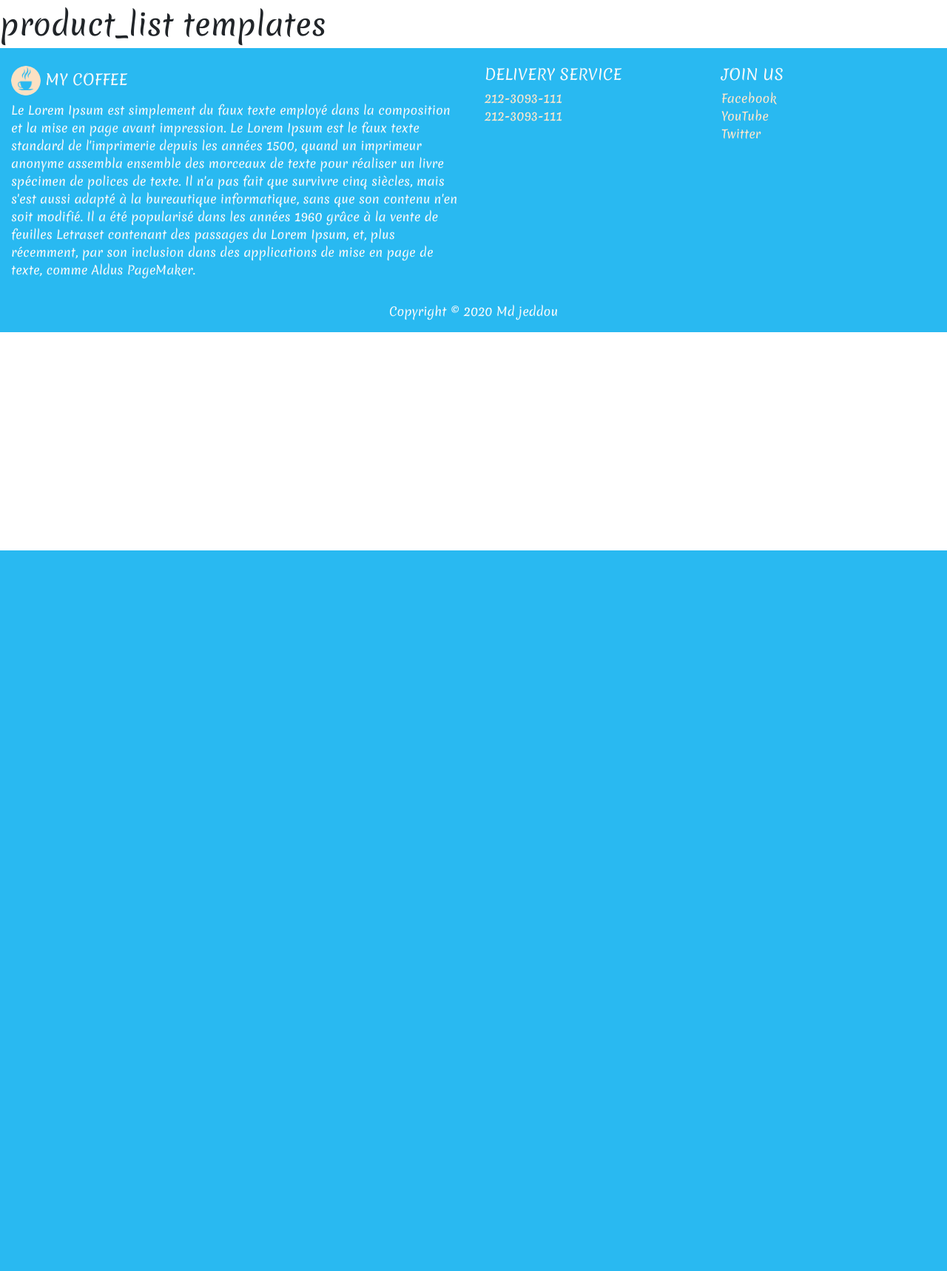
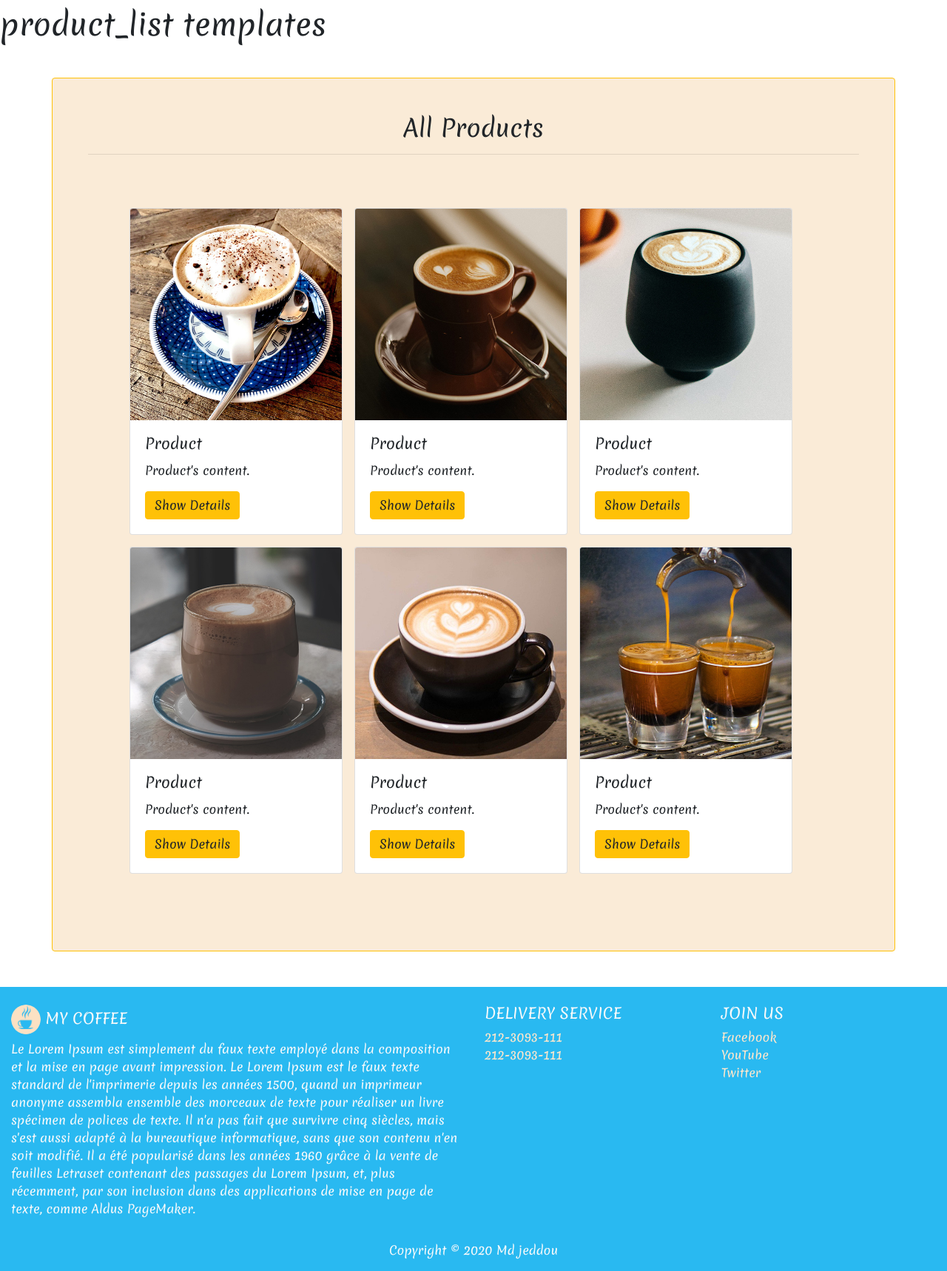
Before and after one commit to mhammed2020/Food-Platform-, a Django app: page /products/ in a window 1280 px wide. Shown: the part 56-1774 px from the top of the page at 74% size. Before the commit the page ends 800 px from the top, so only its background shows below. Run offline with Django 3.2, Linux system fonts and the light colour scheme; some libraries are stand-ins or nearby versions.

Commit message:
add productlist design

```diff
--- a/templates/products/product_list.html
+++ b/templates/products/product_list.html
@@ -5,4 +5,88 @@
 {% block content %}
 
 <h1> product_list templates  </h1>
+
+<div class="my-form container p-5 my-5 rounded border border-warning">
+    <form>
+        <h2 class="text-center">All Products</h2>
+        <hr>
+
+        <section>
+            <div class="container-fluid">
+              <div class="row p-5" >
+
+                <div>
+                  <div class="card m-2" style="width: 18rem;">
+                    <img src="img/pro1.jpg" class="card-img-top" alt="...">
+                    <div class="card-body">
+                      <h5 class="card-title">Product</h5>
+                      <p class="card-text">Product's content.</p>
+                      <a href="#" class="btn btn-warning">Show Details</a>
+                    </div>
+                  </div>
+                </div>
+
+                <div>
+                  <div class="card m-2" style="width: 18rem;">
+                    <img src="img/pro2.jpg" class="card-img-top" alt="...">
+                    <div class="card-body">
+                      <h5 class="card-title">Product</h5>
+                      <p class="card-text">Product's content.</p>
+                      <a href="#" class="btn btn-warning">Show Details</a>
+                    </div>
+                  </div>
+                </div>
+
+                <div>
+                  <div class="card m-2" style="width: 18rem;">
+                    <img src="img/pro3.jpg" class="card-img-top" alt="...">
+                    <div class="card-body">
+                      <h5 class="card-title">Product</h5>
+                      <p class="card-text">Product's content.</p>
+                      <a href="#" class="btn btn-warning">Show Details</a>
+                    </div>
+                  </div>
+                </div>
+
+                <div>
+                  <div class="card m-2" style="width: 18rem;">
+                    <img src="img/pro4.jpg" class="card-img-top" alt="...">
+                    <div class="card-body">
+                      <h5 class="card-title">Product</h5>
+                      <p class="card-text">Product's content.</p>
+                      <a href="#" class="btn btn-warning">Show Details</a>
+                    </div>
+                  </div>
+                </div>
+
+                <div>
+                  <div class="card m-2" style="width: 18rem;">
+                    <img src="img/pro5.jpg" class="card-img-top" alt="...">
+                    <div class="card-body">
+                      <h5 class="card-title">Product</h5>
+                      <p class="card-text">Product's content.</p>
+                      <a href="#" class="btn btn-warning">Show Details</a>
+                    </div>
+                  </div>
+                </div>
+
+                <div>
+                  <div class="card m-2" style="width: 18rem;">
+                    <img src="img/pro6.jpg" class="card-img-top" alt="...">
+                    <div class="card-body">
+                      <h5 class="card-title">Product</h5>
+                      <p class="card-text">Product's content.</p>
+                      <a href="#" class="btn btn-warning">Show Details</a>
+                    </div>
+                  </div>
+                </div>
+
+              </div>
+            </div>
+        </section>
+
+
+    </form>
+
+</div>
 {% endblock  %}
```
